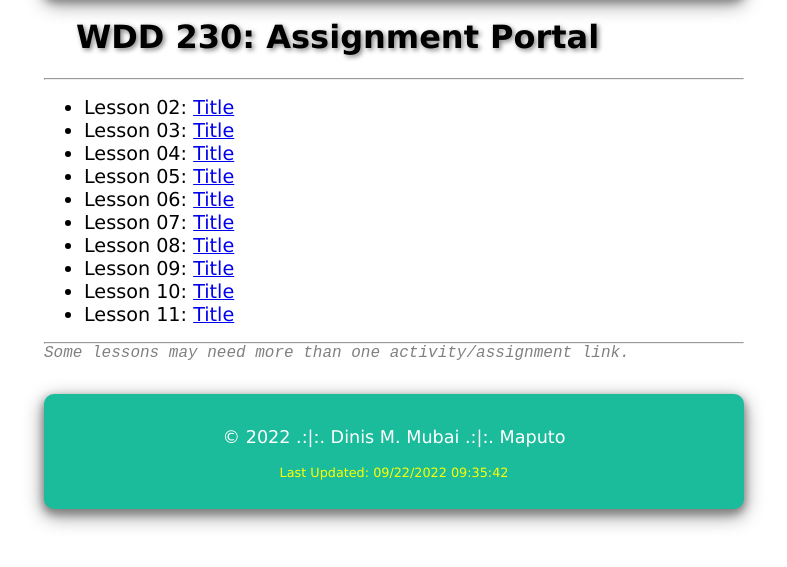
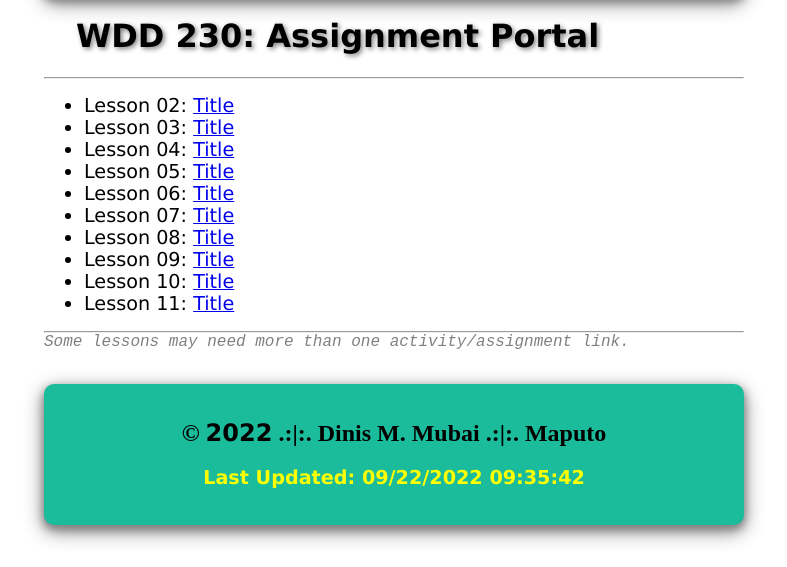
Before and after one commit to dinismubai/wdd230, a plain HTML site: page index.html in a window 1280 px wide. Shown: the part 233-800 px from the top of the page, without its empty margins (246-1033 px from the left). Drawn offline with nearby package versions, Linux system fonts and the light colour scheme.

Commit message:
Fixing the h2, metadata, and img size

```diff
--- a/index.html
+++ b/index.html
@@ -2,17 +2,20 @@
 <html lang="en">
 <head>
     <meta charset="UTF-8">
+    <meta name="description" content="Web page to be used as assignment portal">
     <meta http-equiv="X-UA-Compatible" content="IE=edge">
     <meta name="viewport" content="width=device-width, initial-scale=1.0">
     <title>Assignment Portal</title>
 
+    <link rel="stylesheet" href="styles/normalize.css">
     <link rel="stylesheet" href="styles/style.css">
+    <link rel="stylesheet" href="styles/medium.css">
 </head>
 
 <body>
 
         <header>
-            <img class="photo" src="images/myphoto.jpg" alt="My Photo">
+            <img class="photo" src="images/myphoto.jpg" alt="My Photo" width="125" height="150">
             <p class="name">Dinis M. Mubai</p>
         </header>
 
@@ -39,7 +42,7 @@
 
         <footer>
 
-            <p class="copyright">&copy; <span id="year"></span> .:|:. Dinis M. Mubai .:|:. Maputo<p>
+            <h2>&copy; <span id="year"></span> .:|:. Dinis M. Mubai .:|:. Maputo<h2>
             <p class="lastupdate">Last Updated: <span id="lastmodified"></span></p>
             <script src="scripts/yearscript.js"></script>
             <script src="scripts/lastmodifiedscript.js"></script>
```
